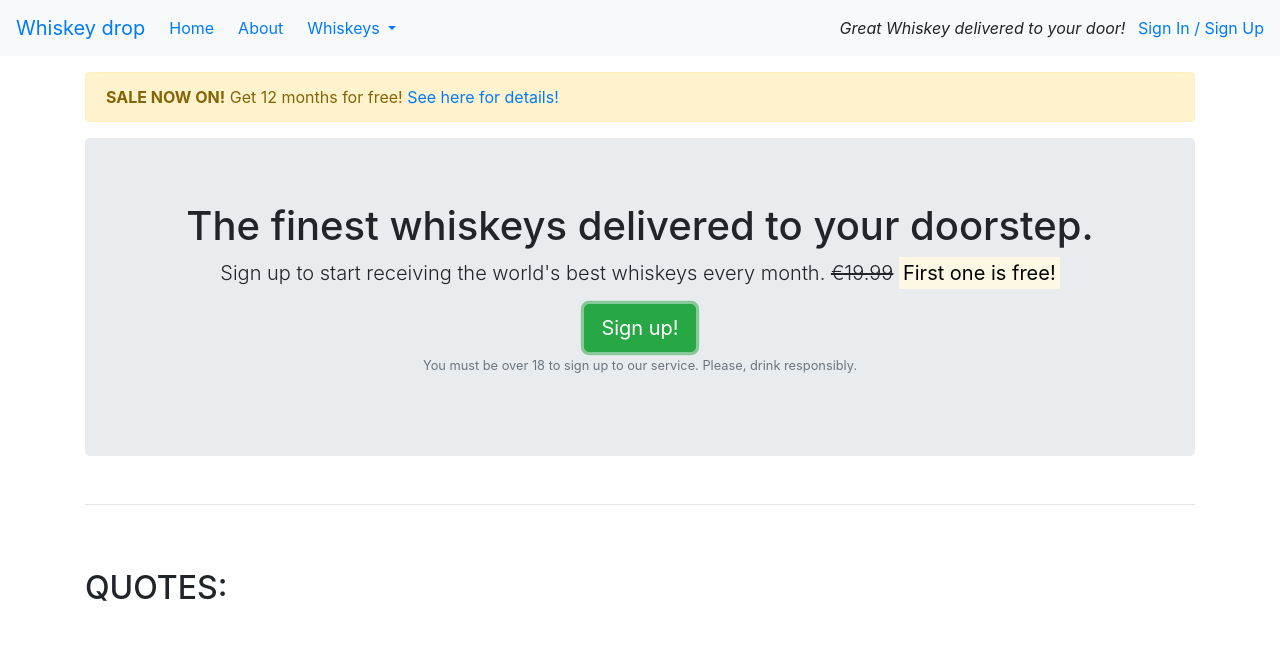
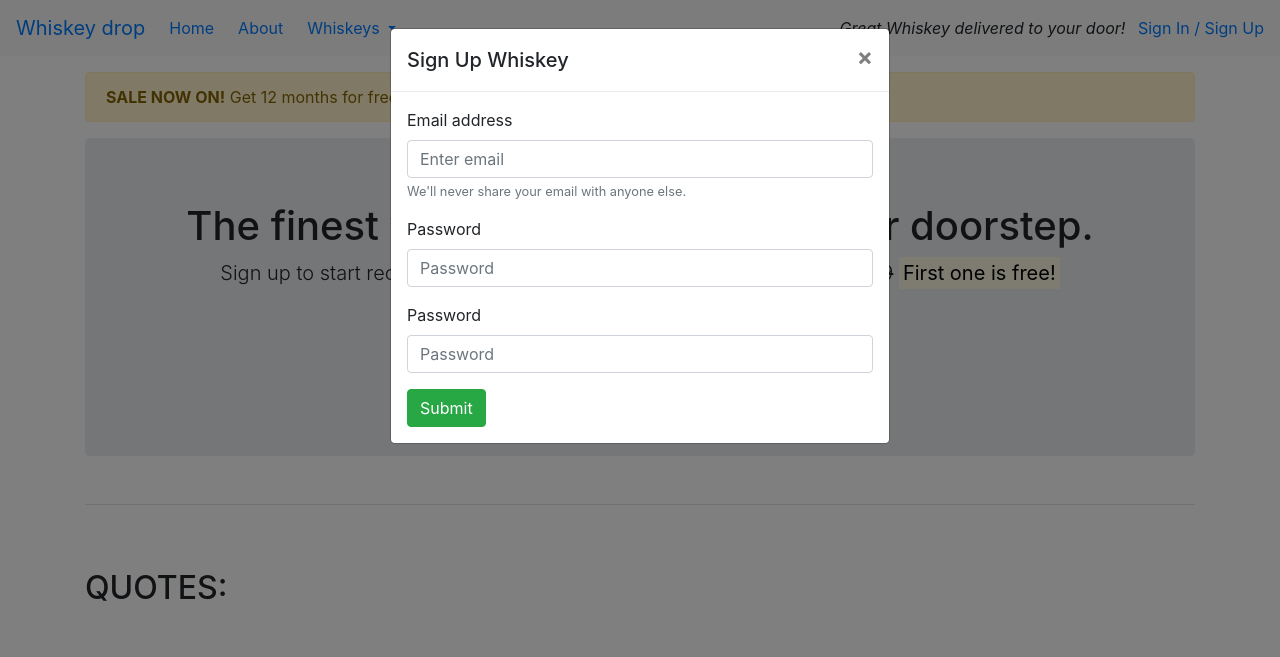
Before and after one commit to Virgil-Derek/Whiskey, a plain HTML site: page index.html in a window 1280 px wide. Both pictures are taken after a click on the button "Sign up!". Shown: the top 657 px of the page. Drawn offline with nearby package versions, Linux system fonts and the light colour scheme.

Commit message:
added modal and form to modal

```diff
--- a/index.html
+++ b/index.html
@@ -65,7 +65,7 @@
                         <s class="d-none d-sm-inline">€19.99</s>
                         <span class="d-inline d-sm-none"><br></span>
                         <strong><mark>First one is free!</mark></strong> </p>
-                    <button class="btn btn-success btn-lg">Sign up!</button>
+                    <button class="btn btn-success btn-lg" data-toggle="modal" data-target="#signupmodal">Sign up!</button>
                     <p class="text-muted"><small>You must be over 18 to sign up to our service. Please, drink
                             responsibly.</small></p>
                 </section>
@@ -201,6 +201,39 @@
         <!-- ./features -->
 
     </article>
+
+    <div class="modal" tabindex="-1" role="dialog" id="signupmodal">
+  <div class="modal-dialog" role="document">
+    <div class="modal-content">
+      <div class="modal-header">
+        <h5 class="modal-title">Sign Up Whiskey</h5>
+        <button type="button" class="close" data-dismiss="modal" aria-label="Close">
+          <span aria-hidden="true">&times;</span>
+        </button>
+      </div>
+      <div class="modal-body">
+        <form>
+  <div class="form-group">
+    <label for="exampleInputEmail1">Email address</label>
+    <input type="email" class="form-control" id="exampleInputEmail1" aria-describedby="emailHelp" placeholder="Enter email">
+    <small id="emailHelp" class="form-text text-muted">We'll never share your email with anyone else.</small>
+  </div>
+  <div class="form-group">
+    <label for="Password">Password</label>
+    <input type="password" class="form-control" id="Password" placeholder="Password">
+  </div>
+  <div class="form-group">
+    <label for="repeatPassword">Password</label>
+    <input type="password" class="form-control" id="repeatPassword" placeholder="Password">
+  </div>
+
+  <button type="submit" class="btn btn-success">Submit</button>
+</form>
+      </div>
+
+    </div>
+  </div>
+</div>
      <script src="https://code.jquery.com/jquery-3.3.1.slim.min.js" integrity="sha384-q8i/X+965DzO0rT7abK41JStQIAqVgRVzpbzo5smXKp4YfRvH+8abtTE1Pi6jizo" crossorigin="anonymous"></script>
     <script src="https://cdnjs.cloudflare.com/ajax/libs/popper.js/1.14.3/umd/popper.min.js" integrity="sha384-ZMP7rVo3mIykV+2+9J3UJ46jBk0WLaUAdn689aCwoqbBJiSnjAK/l8WvCWPIPm49" crossorigin="anonymous"></script>
     <script src="https://stackpath.bootstrapcdn.com/bootstrap/4.1.3/js/bootstrap.min.js" integrity="sha384-ChfqqxuZUCnJSK3+MXmPNIyE6ZbWh2IMqE241rYiqJxyMiZ6OW/JmZQ5stwEULTy" crossorigin="anonymous"></script>
```
